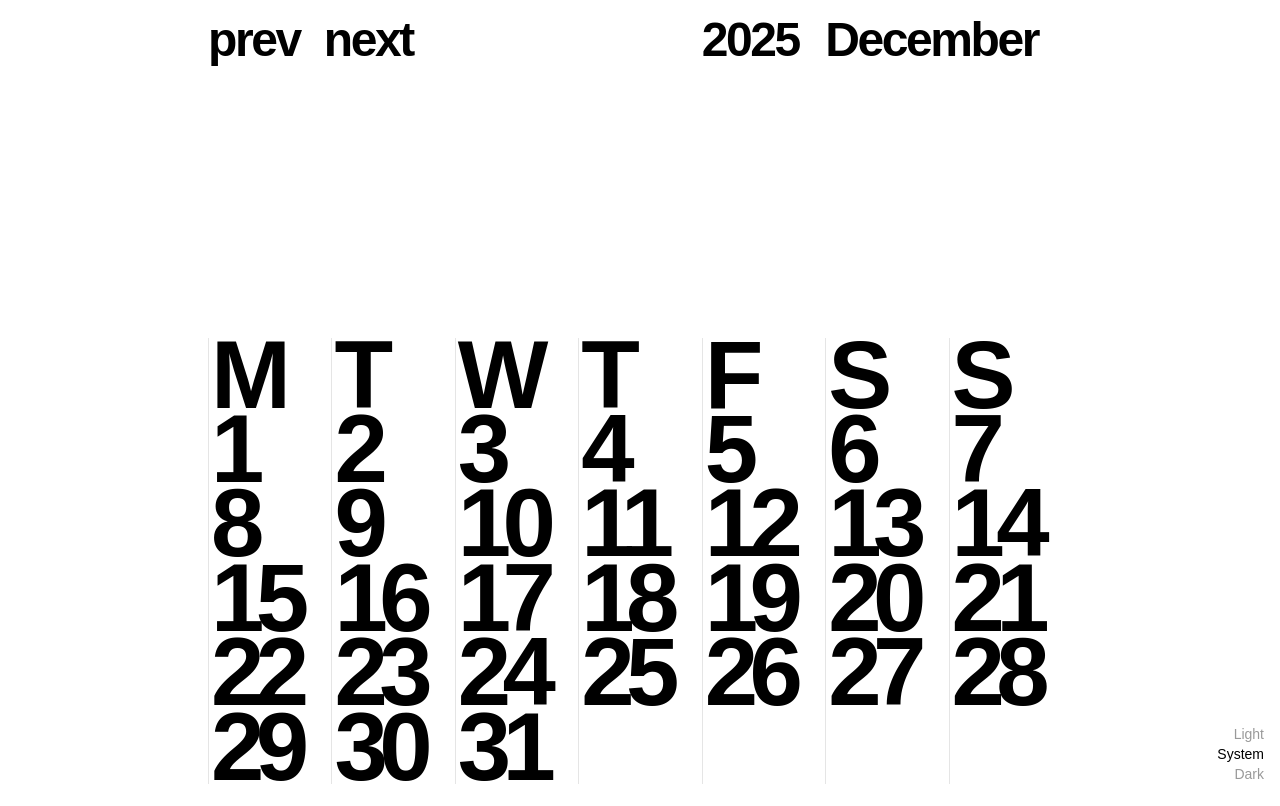
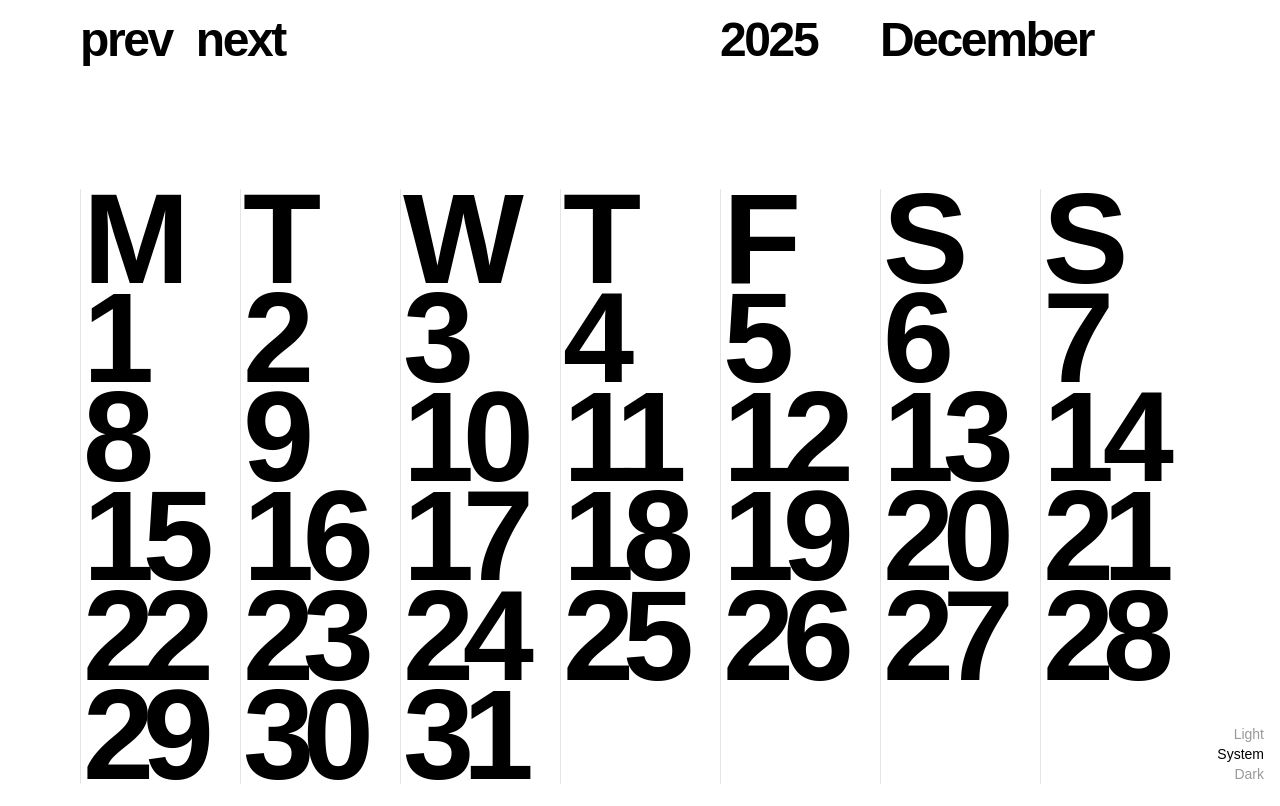
Before and after one commit to boldlybryan/stendigcal, a React (Vite) app: page / in a window 1280 px wide. Built offline with nearby package versions, Linux system fonts and the light colour scheme; a web font is replaced by a local one.

Commit message:
Update App component layout by increasing max-width and font size for improved readability and visual impact

```diff
--- a/src/App.jsx
+++ b/src/App.jsx
@@ -43,7 +43,7 @@ function App() {
 
   return (
     <div className='h-screen w-screen flex items-center justify-center dark:bg-black dark:text-white'>
-      <div className='font-display p-4 flex flex-col justify-between h-full w-full max-w-4xl'>
+      <div className='font-display p-4 flex flex-col justify-between h-full w-full max-w-6xl'>
         <div className='grid grid-cols-7 tracking-tighter text-5xl'>
           <div className='col-span-3 flex gap-6'>
             <button onClick={prev}>prev</button>
@@ -53,7 +53,7 @@ function App() {
           <div className='col-span-2'>{monthName}</div>
         </div>
         <div>
-          <div className='grid grid-cols-7 text-8xl'>
+          <div className='grid grid-cols-7 text-9xl'>
             {weekdays.map((day, i) => <div key={`h${i}`} className="pl-[2px] border-l border-neutral-200 dark:border-neutral-700 tracking-[-0.09em] leading-[0.775]">{day}</div>)}
             {cells.map((d, i) => <div key={i} className="pl-[2px] border-l border-neutral-200 dark:border-neutral-700 tracking-[-0.09em] leading-[0.775]">{d}</div>)}
           </div>
```
